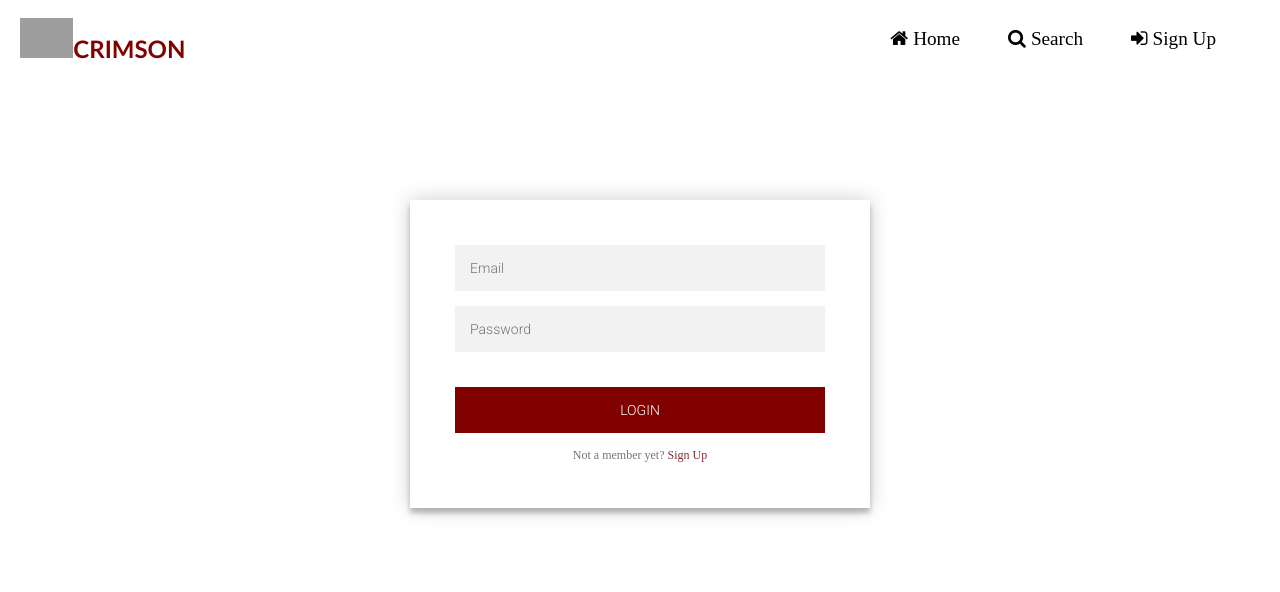
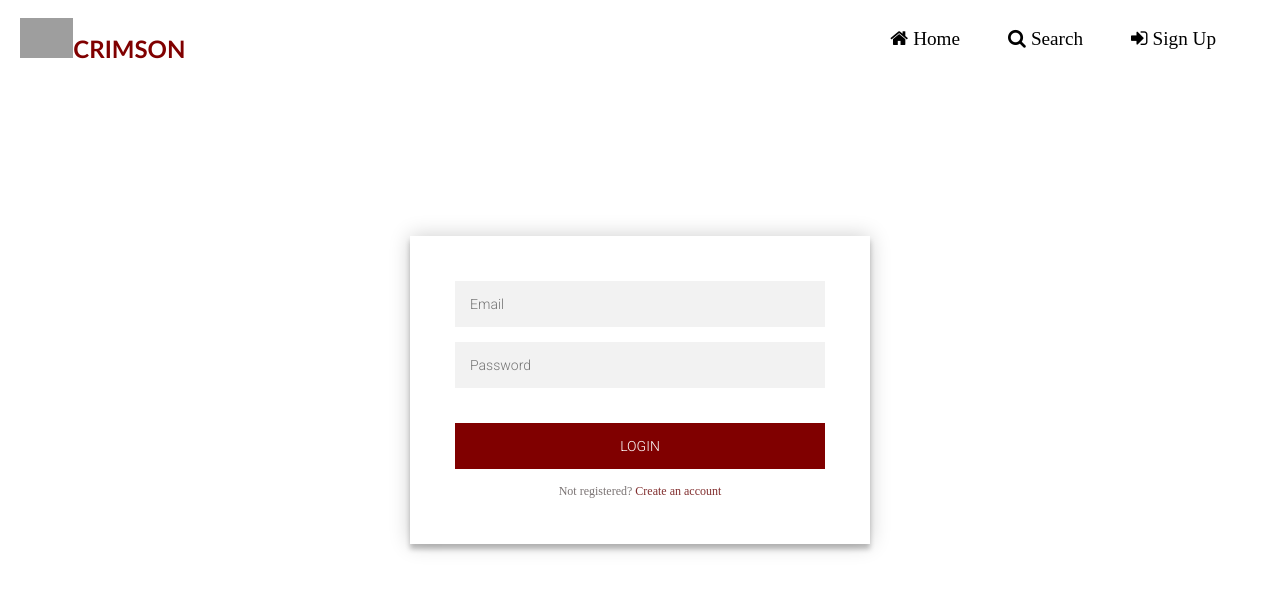
Before and after one commit to Tanhab/blood-donation, a React (Create React App) app in the folder frontend/: page /login in a window 1280 px wide. Shown: the top 592 px of the page. Built offline with nearby package versions, Linux system fonts and the light colour scheme; grey boxes are pictures that could not be loaded; a web font is replaced by a local one.

Commit message:
register login connected with backend

```diff
--- a/frontend/src/components/Login.js
+++ b/frontend/src/components/Login.js
@@ -1,33 +1,62 @@
-import React from "react";
+import React, { useRef, useState } from "react"
 import { Form, Button, Alert, DropdownButton, Dropdown } from "react-bootstrap";
 import { Link, useNavigate } from "react-router-dom";
 import styles from "../styles/Signup.module.css";
 import NavigationBar from "./NavigationBar";
+import Axios from 'axios'
 
 
 export default function Login() {
+  const emailRef = useRef()
+  const passwordRef = useRef()
+  const [error, setError] = useState("")
+  const [loading, setLoading] = useState(false)
+  const navigate = useNavigate();
+
+  function login()
+  {
+      Axios.post("http://localhost:5000/api/user/login",{
+      email: emailRef.current.value,
+      password: passwordRef.current.value,
+
+    }).then((response) => {
+      console.log(response)
+    })
+  }
+  async function handleSubmit(e) {
+    e.preventDefault()
+
+    try {
+      setError("")
+      setLoading(true)
+      await login()
+
+    } catch {
+      setError("Failed to log in")
+    }
+
+    setLoading(false)
+  }
   return (
     <>
       <NavigationBar />
       <div className={styles.bg}>
-        <br />
+    <br/>
+    <br/>
+    <br/>
+    <div className={styles.login}>
+        <div className={styles.form}>
 
-        <div className={styles.login}>
-          <div className={styles.form}>
-            <Form className="login-form">
+          <Form onSubmit={handleSubmit} className="login-form">
+            <Form.Control type="email" placeholder="Email" ref={emailRef} required/>
+            <Form.Control type="password" placeholder="Password" ref={passwordRef} required />
 
-              <Form.Control type="email" placeholder="Email" required />
-
-              <Form.Control type="password" placeholder="Password" required />
-
-
-              <Button type="submit">Login</Button>
-              <p className={styles.message}>
-                Not a member yet? <Link to="/signup">Sign Up</Link>
-              </p>
-            </Form>
-          </div>
+            {error && <Alert variant="danger">{error}</Alert>}
+            <Button disabled={loading} type="submit">login</Button>
+            <p className={styles.message}>Not registered? <Link to="/signup">Create an account</Link></p>
+          </Form>
         </div>
+      </div>
       </div>
     </>
   );
--- a/frontend/src/components/Signup.js
+++ b/frontend/src/components/Signup.js
@@ -58,10 +58,12 @@ export default function Signup() {
 
   function register()
   {
-    Axios.post("/api/user/",{
+    console.log(bloodGrpRef.current.value)
+    Axios.post("http://localhost:5000/api/user/",{
       first_name: firstNameRef.current.value,
       last_name: lastNameRef.current.value,
       email: emailRef.current.value,
+      a_id : 1,
       password: passwordRef.current.value,
       phone_no: phoneNoRef.current.value,
       blood_group: bloodGrpRef.current.value
@@ -111,6 +113,7 @@ export default function Signup() {
                 required
               />
    <SelectComponent/>
+   {error && <Alert variant="danger">{error}</Alert>}
               <Button disabled={loading} type="submit">Sign Up</Button>
               <p className={styles.message}>
                 Already registered? <Link to="/login">Login</Link>
--- a/package.json
+++ b/package.json
@@ -15,6 +15,7 @@
     "bcryptjs": "^2.4.3",
     "body-parser": "^1.20.0",
     "colors": "^1.4.0",
+    "cors": "^2.8.5",
     "dotenv": "^16.0.0",
     "express": "^4.17.3",
     "express-async-handler": "^1.2.0",
```
Also changed, not shown: 2 other files (tests, documents, lock files or other folders).
